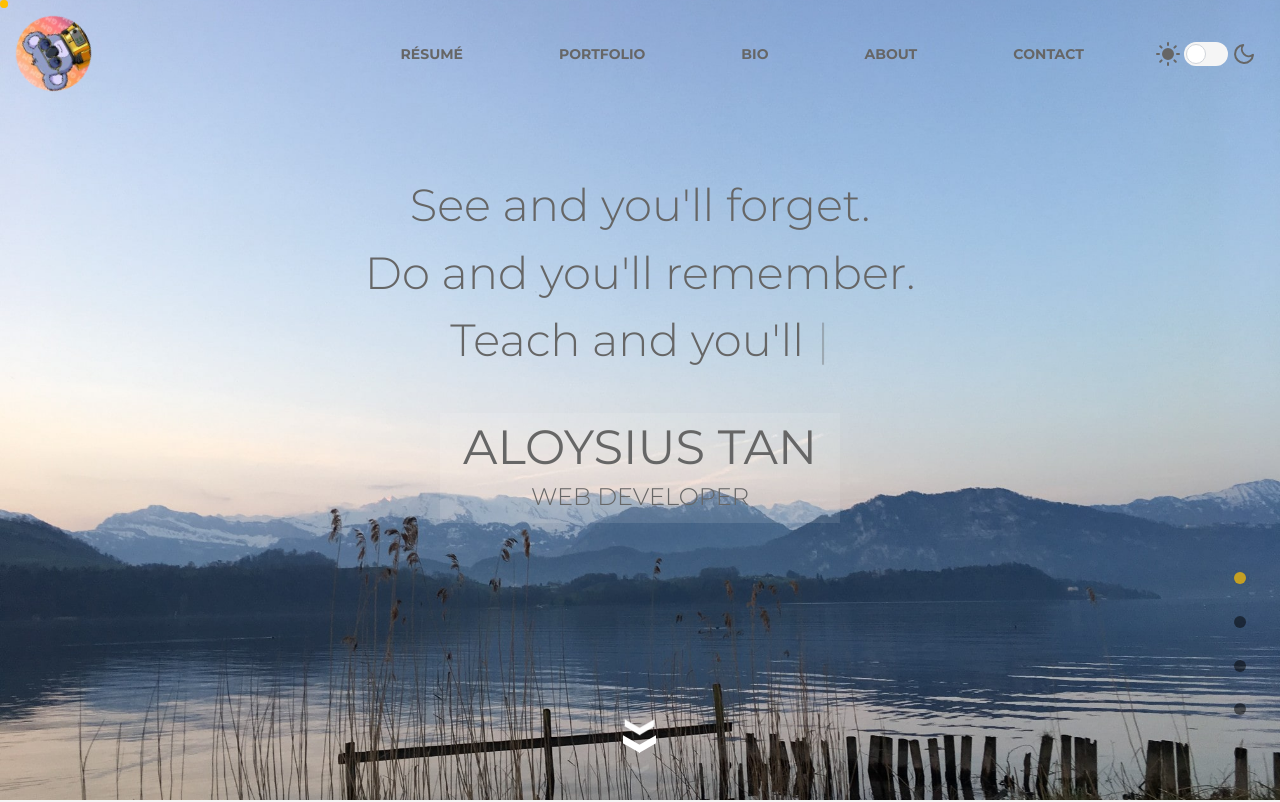
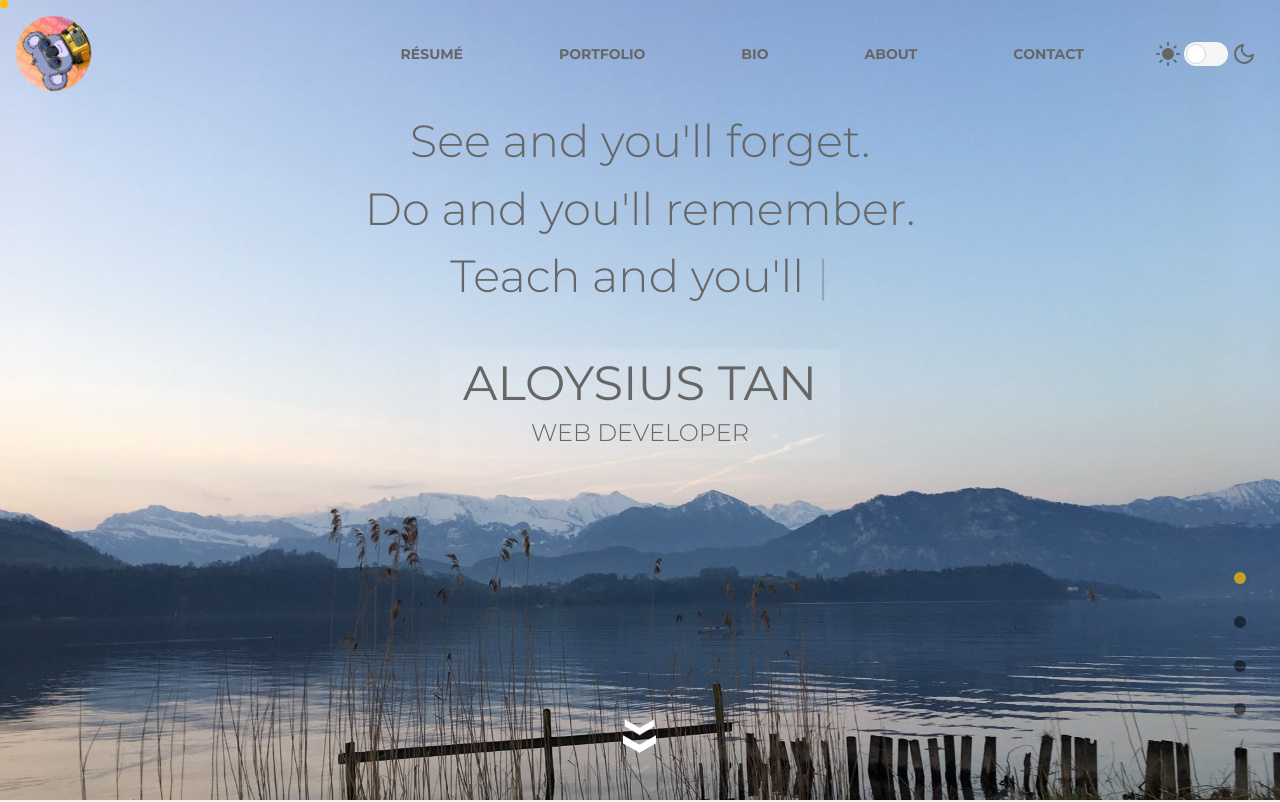
Before and after one commit to ahloytan/portfolio-react, a React (Vite) app: page / in a window 1280 px wide. Shown: the top 802 px of the page. Built offline with nearby package versions, Linux system fonts and the light colour scheme.

Commit message:
empty page due to null reference, text update, security headers (wip)

```diff
--- a/src/components/RightNavBar.jsx
+++ b/src/components/RightNavBar.jsx
@@ -33,7 +33,8 @@ const RightNavBar = () => {
 
     navItems.forEach((item) => {
       const target = document.getElementById(item.sectionId);
-      observerRef.current.observe(target);
+
+      if (target) observerRef.current.observe(target);
     });
 
     return () => observerRef.current.disconnect();
--- a/src/pages/Header.jsx
+++ b/src/pages/Header.jsx
@@ -19,7 +19,7 @@ const Header = ({ clickScroll }) => {
     setCount((prevCount) => prevCount + parseInt(import.meta.env.VITE_S));
 
     if (count === parseInt(import.meta.env.VITE_S)) {
-      window.open("https://zuse.market/item-details/64ab765c2520fc1d132995f2");
+      window.open("https://magiceden.io/item-details/polygon/0x50d2915927255109570d9f72ebeb8cb477df508e/277");
     } else if (count === parseInt(import.meta.env.VITE_NUM)) {
       alert("One day you won't be an athlete anymore. You won't have that routine you do before every game. You won't have those long bus rides with your teammates. You won't have those bruises all over your body. Your teammates will become distant and your laughs will become limited. Eventually, the one thing you looked forward to will come to an end. The one thing you relied on to relieve your stress and allow you to escape your problems won't always be there. One day, you won't be an athlete anymore, you will just have the memories of one. -Anonymous");
       document.querySelectorAll(".paraH").forEach((element) => element.remove());
--- a/src/pages/Home.jsx
+++ b/src/pages/Home.jsx
@@ -51,7 +51,7 @@ const Home = ({ clickScroll }) => {
     <div id="home" className="home backgroundImage" style={homeBgStyle}>
       <Header clickScroll={clickScroll} />
       <div id="container"></div>
-      <div className={`tagLine mt-16 font-m-light ${font}`}>
+      <div className={`tagLine font-m-light ${font}`}>
         <div>
           <Typewriter
             options={{
```
Also changed, not shown: 1 other file (tests, documents, lock files or other folders).
